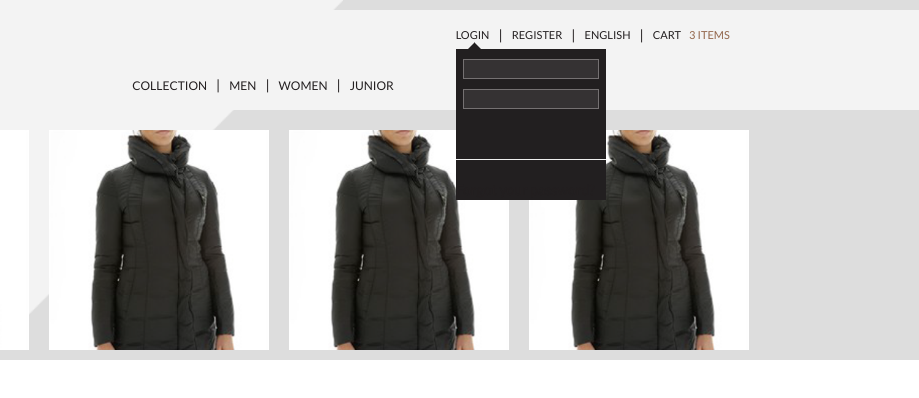
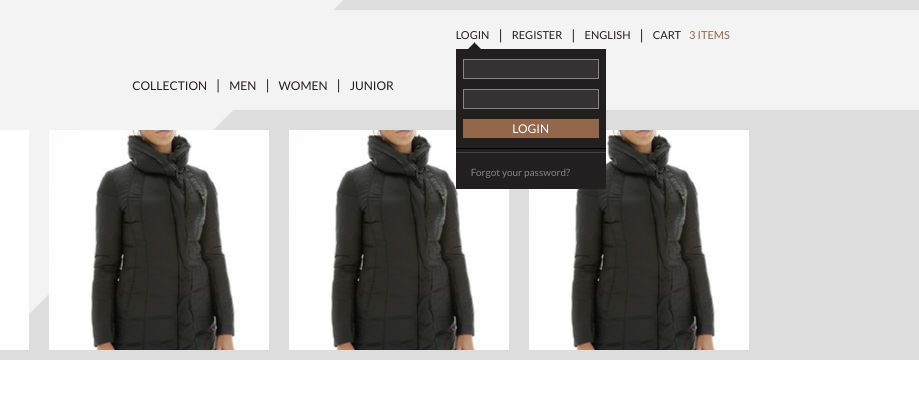
Before and after one commit to Goldgram/Front-End-Web-Samples, a plain HTML site: page ZG-Interview-Project/index.html in a window 1280 px wide. Shown: the full height of the page, 361-1280 px from the left. Drawn offline with nearby package versions, Linux system fonts and the light colour scheme.

Commit message:
switched to using compiler for less to css, less.js isn't supported under ie10

```diff
--- a/ZG-Interview-Project/index.html
+++ b/ZG-Interview-Project/index.html
@@ -3,13 +3,12 @@
 <head>
 	<title>ZeroGrey Sample</title>
 	<meta name="viewport" content="width=device-width, initial-scale=1.0">
-	<link media="all" type="text/css" href="//normalize-css.googlecode.com/svn/trunk/normalize.css"/>
-	<link rel="stylesheet" href="//netdna.bootstrapcdn.com/bootstrap/3.0.3/css/bootstrap.min.css">
-	<link rel="stylesheet/less" type="text/css" href="resources/less/main.less"/>
-	<script type="text/javascript" src="resources/js/less.js"></script>
+	<link rel="stylesheet" type="text/css" media="all" href="//normalize-css.googlecode.com/svn/trunk/normalize.css"/>
+	<link rel="stylesheet" type="text/css" media="all" href="//netdna.bootstrapcdn.com/bootstrap/3.0.3/css/bootstrap.min.css">
+	<link rel="stylesheet" type="text/css" media="all" href="resources/css/main.css"/>
 	<!--[if lte IE 8]>
-    <link rel="stylesheet/less" type="text/css" href="resources/less/oldie.less">
-  <![endif]-->
+		<link rel="stylesheet" type="text/css" media="all" href="resources/css/oldie.css">
+	<![endif]-->
 </head>
 <body>
 	<div id="triangleBackground">
@@ -30,19 +29,20 @@
 				  	<p class="text2 cursor">LOGIN</p><span class="bars">|</span>
 				  	<div id="loginDiv">
 				  		<img id="loginArrow" src="resources/images/loginarrow.png" alt="arrow">
-				  		<div id="loginContent">
-					  		<input id="username" class="loginInput" type="text">
-					  		<input id="email" class="loginInput" type="text">
-				  			<img id="loginButton" src="">
-				  			<hr>
-				  			<p>Forgot your password?</p>
-				  		</div>
+				  		<form id="loginContent">
+					  		<input name="username" class="loginInput" type="text">
+					  		<input name="email" class="loginInput" type="text">
+					  		<input id="formSubmit" type="submit" value="LOGIN">
+				  			<div id="loginHR"></div>
+				  			<p id="forgotPassword">Forgot your password?</p>
+				  		</form>
 				  	</div>
 					  <p class="text2 cursor">REGISTER</p><span class="bars">|</span>
 					  <p class="text2 cursor">ENGLISH</p><span class="bars">|</span>
 					  <p class="text2 cursor">CART</p>
 					  <p class="text3">3 ITEMS</p>
-					  <img id="headerCart" src="resources/images/cart.png" alt="cart">
+					  <!-- <img  src="resources/images/cart.png" alt="cart"> -->
+					  <span id="headerCart" class="glyphicon glyphicon-shopping-cart"></span>
 					  <img id="headerSearchIcon" class="cursor" src="resources/images/searchicon.png" alt="cart">
 					  <div class="clear"></div>
 				  </div>
--- a/ZG-Interview-Project/resources/less/main.less
+++ b/ZG-Interview-Project/resources/less/main.less
@@ -2,10 +2,12 @@
 @baseColor1: #dddddd; /* base background color,medium grey */
 @baseColor2: #f3f3f3; /* triangle color,light grey */
 @textColor1: #231f20; /*dark almost black text*/
-@textColor2: #93664b; /* selected brownish color*/
+@textColor2: #93664b; /* selected brownish color */
 @loginColor1: #221f20; /*background for login pop up*/
 @loginColor2: #353233; /*input background*/
-@loginColor3: #757172; /*input border*/
+@loginColor3: #888485; /*input border*/
+@loginColor4: #93674c; /*and login button background*/
+@loginColor5: #444142; /*login hr border bottom*/
 
 @maxContainer: 960px; /* adding different sizes for use in media queries etc */
 @mid2Container: 720px;
@@ -18,7 +20,6 @@
 /*base style / additional resets*/
 body {
 	font-family: 'Lato', arial, sans-serif;
-
 }
 .clear {
 	clear: both;
@@ -70,7 +71,13 @@ body {
 		position: relative;
 	}
 	#headerCart {
-		margin-top: -2px;
+		font-size:12px;
+	  -moz-transform: scaleX(-1);
+    -o-transform: scaleX(-1);
+    -webkit-transform: scaleX(-1);
+    transform: scaleX(-1);
+    filter: FlipH;
+    -ms-filter: "FlipH";
 	}
 	#headerSearchIcon {
 		display: none;
@@ -79,8 +86,6 @@ body {
 		position: absolute;
 		width: 150px;
 		height:200px;
-		top: 32px;
-		left: 15px;
 		z-index: 999;
 		#loginArrow {
 			margin-left: 12px;
@@ -93,10 +98,35 @@ body {
 				display: block;
 				width: 136px;
 				height: 20px;
-				margin: 0 auto;
+				margin: 0 auto 10px auto;
 				background-color: @loginColor2;
 				border: 1px solid @loginColor3;
-				margin-bottom: 10px;
+				color: @loginColor3;
+				font-size: 10px;
+				padding: 1px 6px;
+			}
+			#formSubmit {
+				width: 136px;
+				margin: 0 auto;
+				display: block;
+				background-color: @loginColor4;
+				border: none;
+				color: white;
+				font-size: 12px;
+			}
+			#loginHR {
+				margin: 10px 0 12px 0;
+				width: 100%;
+				height:5px;
+				border-top: 1px solid	black;
+				border-bottom: 1px solid @loginColor5;
+			}
+			#forgotPassword {
+				color: @loginColor3;
+				cursor: pointer;
+				font-size: 10px;
+				padding: 0 0 10px 15px;
+				margin: 0;
 			}
 		}
 	}
@@ -115,26 +145,30 @@ body {
 
 
 /* desktop plus */
-@media (min-width:@maxContainer) {
+@media (min-width: (@maxContainer + 32)) {
 	.contentWrapper1 { width:@maxContainer - @tileGutterSize; }
 	.contentWrapper2 { width:@maxContainer; }
 	#middleSection { padding-top: 65px; height: 100px; }
 	#rightSection { height: 100px; padding-top: 15px}
 	#headerSearchIcon { position: absolute; right: 15px; bottom: 15px; display: block}
+	#loginDiv { top: 32px; left: 15px; }
 }
 /* tablet to landscape and desktop */
-@media (min-width: (@mid2Container + 48)) and (max-width: (@maxContainer - 1)) {
+@media (min-width: (@mid2Container + 48)) and (max-width: (@maxContainer + 31)) {
 	.contentWrapper1 { width:@mid2Container - @tileGutterSize; }
 	.contentWrapper2 { width:@mid2Container; }
 	#rightSection { padding-left: 55px; }
+	#loginDiv { top: 17px; left: 55px; }
 }
 /* Landscape phone to portrait tablet */
 @media  (min-width: @mid1Container) and (max-width: (@mid2Container + 47)) {
 	.contentWrapper1 { width:@mid1Container - @tileGutterSize; }
 	.contentWrapper2 { width:@mid1Container; }
+	#loginDiv { top: 17px; left: 15px; }
 }
 /* portrait phone and lower */
 @media (max-width: (@mid1Container - 1)) {
 	.contentWrapper1 { width:@minContainer - @tileGutterSize; }
 	.contentWrapper2 { width:@minContainer; }
+	#loginDiv { top: 17px; left: 15px; }
 }
--- a/ZG-Interview-Project/resources/less/oldie.less
+++ b/ZG-Interview-Project/resources/less/oldie.less
@@ -0,0 +1,22 @@
+@import url(http://fonts.googleapis.com/css?family=Lato:400,700);
+@baseColor1: #dddddd; /* base background color,medium grey */
+@baseColor2: #f3f3f3; /* triangle color,light grey */
+@textColor1: #231f20; /*dark almost black text*/
+@textColor2: #93664b; /* selected brownish color*/
+@loginColor1: #221f20; /*background for login pop up*/
+@loginColor2: #353233; /*input background*/
+@loginColor3: #757172; /*input border*/
+
+@maxContainer: 960px; /* adding different sizes for use in media queries etc */
+@mid2Container: 720px;
+@mid1Container: 480px;
+@minContainer: 320px;
+
+@tileGutterSize: 20px; /* tile gutter size */
+
+.contentWrapper1 { width:@maxContainer - @tileGutterSize; }
+.contentWrapper2 { width:@maxContainer; }
+#middleSection { padding-top: 65px; height: 100px; }
+#rightSection { height: 100px; padding-top: 15px}
+#headerSearchIcon { position: absolute; right: 15px; bottom: 15px; display: block}
+#loginDiv { top: 32px; left: 15px; }
```
Also changed, not shown: ZG-Interview-Project/resources/css/main.css (added), ZG-Interview-Project/resources/css/oldie.css (added), 2 other files.
